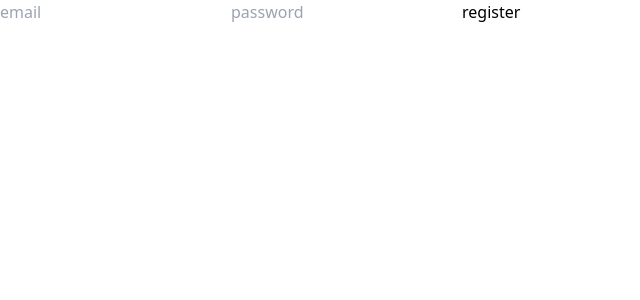
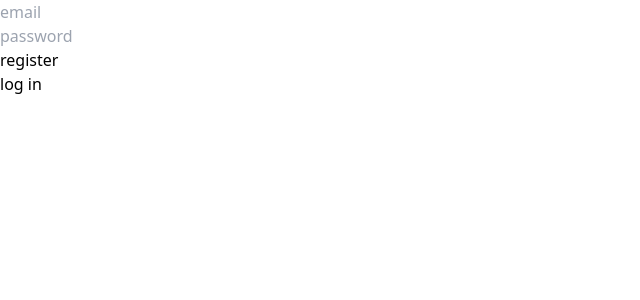
Before and after one commit to Winonaivana/BLPbeauty-client-side-app, a React (Vite) app: page /register in a window 1280 px wide. Shown: the top 300 px of the page, without its empty margins (0-640 px from the left). Built offline with nearby package versions, Linux system fonts and the light colour scheme.

Commit message:
add redirect to login button

```diff
--- a/src/scenes/Login/login.tsx
+++ b/src/scenes/Login/login.tsx
@@ -53,6 +53,7 @@ const Login: React.FC = (props: Props) => {
     <>
       <form onSubmit={handleSubmit}>
         <input onChange={handleChangeEmail} type="email" placeholder="email" />
+        <br />
         <input
           onChange={handleChangePassword}
           placeholder="password"
@@ -60,9 +61,8 @@ const Login: React.FC = (props: Props) => {
         />
         <br />
         <button type="submit">log in</button>
-        <br />
-        <button onClick={handleRegister}>sign up</button>
       </form>
+      <button onClick={handleRegister}>sign up</button>
     </>
   );
 };
--- a/src/scenes/Register/register.tsx
+++ b/src/scenes/Register/register.tsx
@@ -1,10 +1,12 @@
 import React, { ChangeEvent, FormEvent, useState } from "react";
+import { useNavigate } from "react-router-dom";
 
 type Props = {};
 
 const Register: React.FC = (props: Props) => {
   const [email, setEmail] = useState("");
   const [password, setPassword] = useState("");
+  const navigate = useNavigate();
 
   const handleChangeEmail = (e: ChangeEvent<HTMLInputElement>) => {
     setEmail(e.target.value);
@@ -34,21 +36,28 @@ const Register: React.FC = (props: Props) => {
         console.log(data);
       })
       .catch((error) => {
-        console.error(error);
+        console.log(error);
       });
+  };
+
+  const handleLogin = () => {
+    navigate("/");
   };
 
   return (
     <>
       <form onSubmit={handleSubmit}>
         <input onChange={handleChangeEmail} type="email" placeholder="email" />
+        <br />
         <input
           onChange={handleChangePassword}
           type="password"
           placeholder="password"
         />
+        <br />
         <button type="submit">register</button>
       </form>
+      <button onClick={handleLogin}>log in</button>
     </>
   );
 };
```
